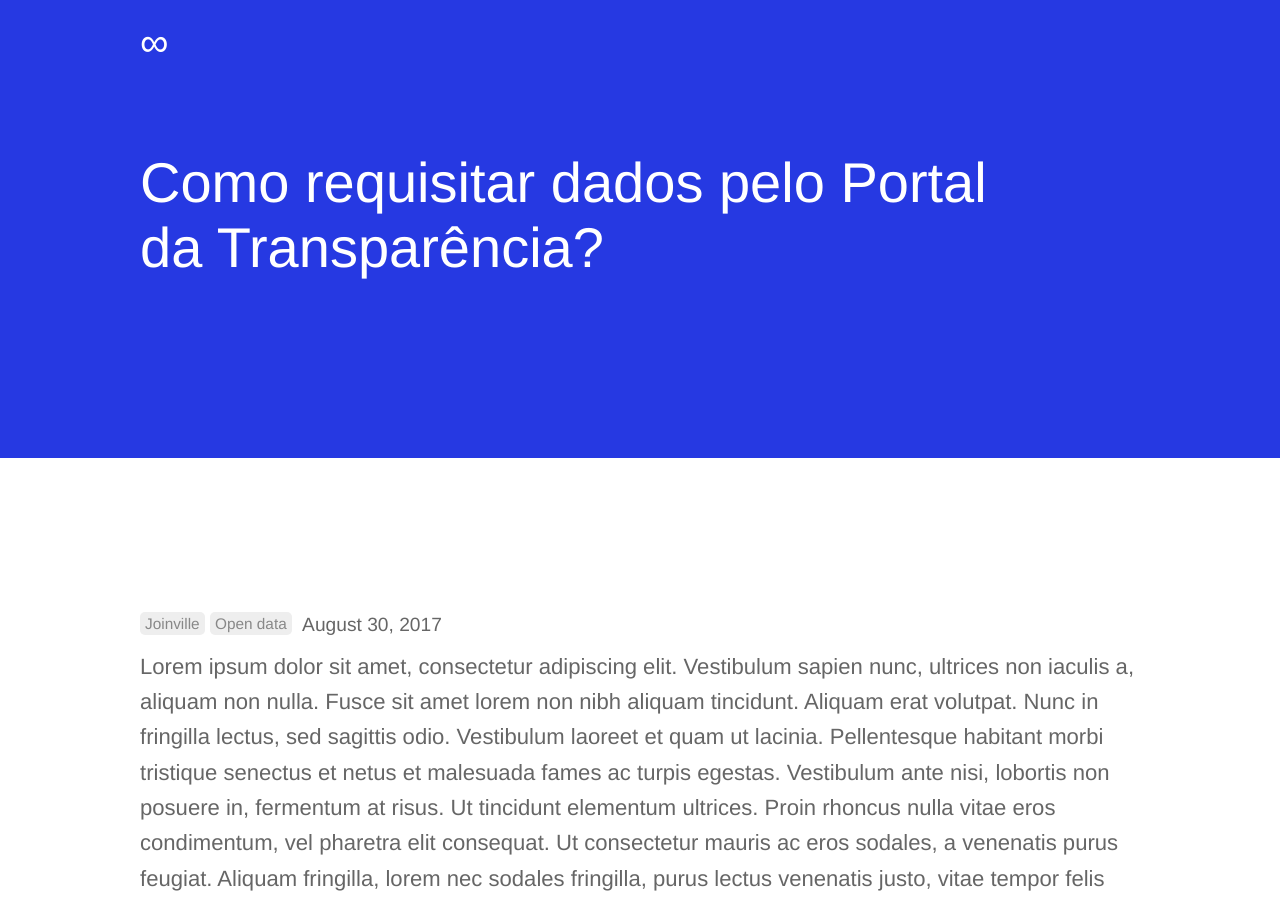
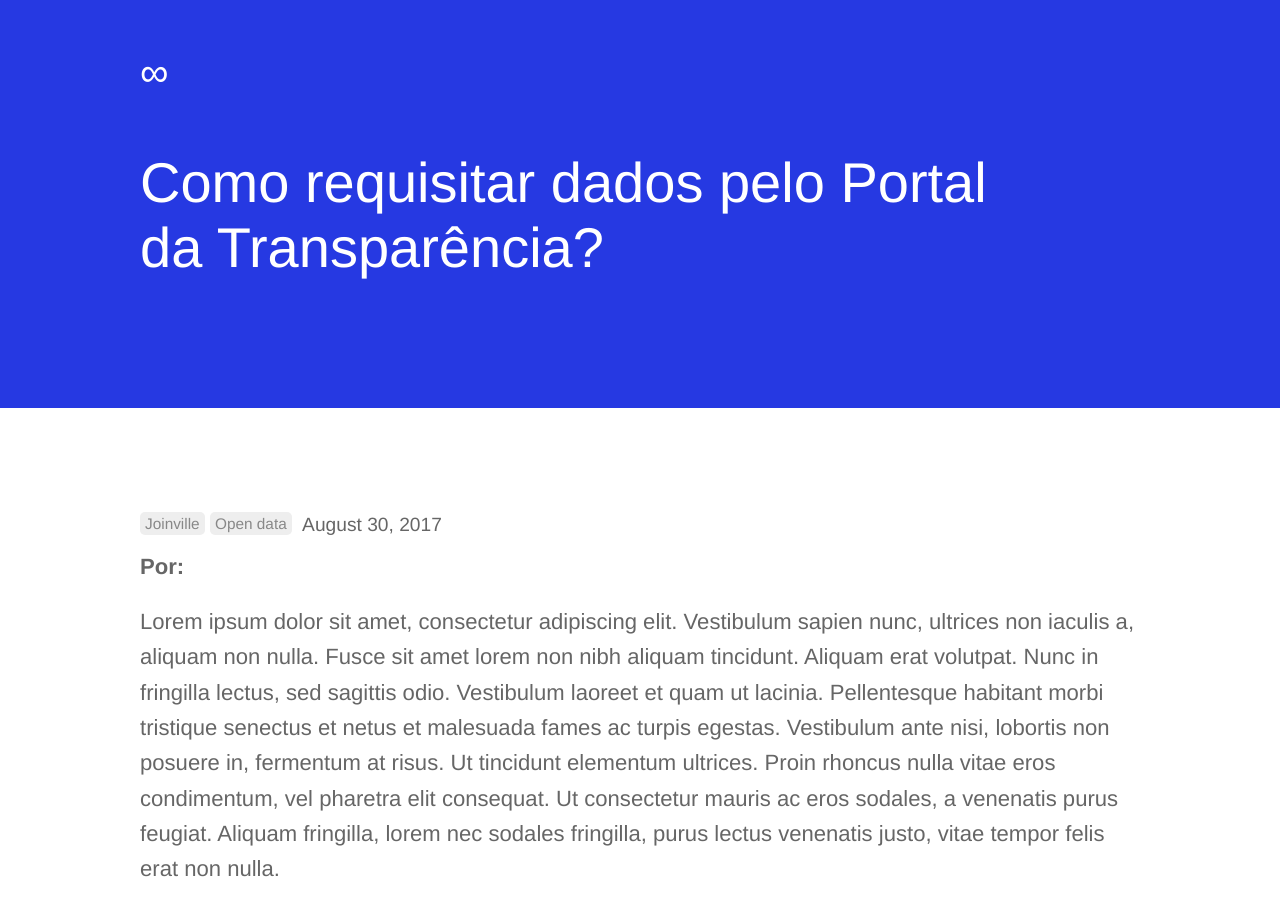
Before and after one commit to fablabjoinville/joinville-opendata.github.io, a Jekyll site: the page built from _posts/2017-08-30-como-requisitar-dados-pelo-portal-da-transparencia.md, in a window 1280 px wide, cut to the strip 0-903 px from the top of the page. Built offline with Jekyll 4.4.1, drawn with Linux system fonts in a browser that asks for light colours.

Commit message:
Review layout

```diff
--- a/_includes/post-summary.html
+++ b/_includes/post-summary.html
@@ -2,5 +2,5 @@
 {% include post-title.html post=post %}
 <div class="post-content">
   {{ include.post.excerpt }}
-  <p><a href="{{ site.baseurl }}{{ include.post.url }}">Read More &rarr;</a></p>
+  <p><a href="{{ site.baseurl }}{{ include.post.url }}">Leia mais &rarr;</a></p>
 </div>
--- a/_layouts/default.html
+++ b/_layouts/default.html
@@ -27,7 +27,7 @@
     <header>
       <div class="container">
         <h1 class="company-name" style="color: white; font-size: 40px;">
-          ∞
+          <a href="/">∞</a>
         </h1>
         {% include navigation.html %}
       </div>
--- a/_layouts/post.html
+++ b/_layouts/post.html
@@ -5,16 +5,9 @@
   <div class="blog-post text-container">
     {% include post-title.html post=page %}
     <div class="post-content">
+      <p><strong>Por:</strong> {{ page.post-author }}</p>
       {{ content }}
     </div>
-  </div>
-</section>
-
-<section class="alternate">
-  <div class="container">
-    <h2>Author</h2>
-    <ul class="image-grid">
-    </ul>
   </div>
 </section>
 
--- a/_sass/elements.scss
+++ b/_sass/elements.scss
@@ -28,7 +28,8 @@
 h1 {
   font-weight: 300;
   font-size: 2.3rem;
-  margin: 0;
+  margin-top: 30px;
+  margin-bottom: 30px;
 }
 
 h2 {
--- a/_sass/layout.scss
+++ b/_sass/layout.scss
@@ -55,7 +55,7 @@
 }
 
 section {
-  padding: 150px 0;
+  padding: 100px 0;
   background: #fff;
   margin-top: -2px;
 
```
